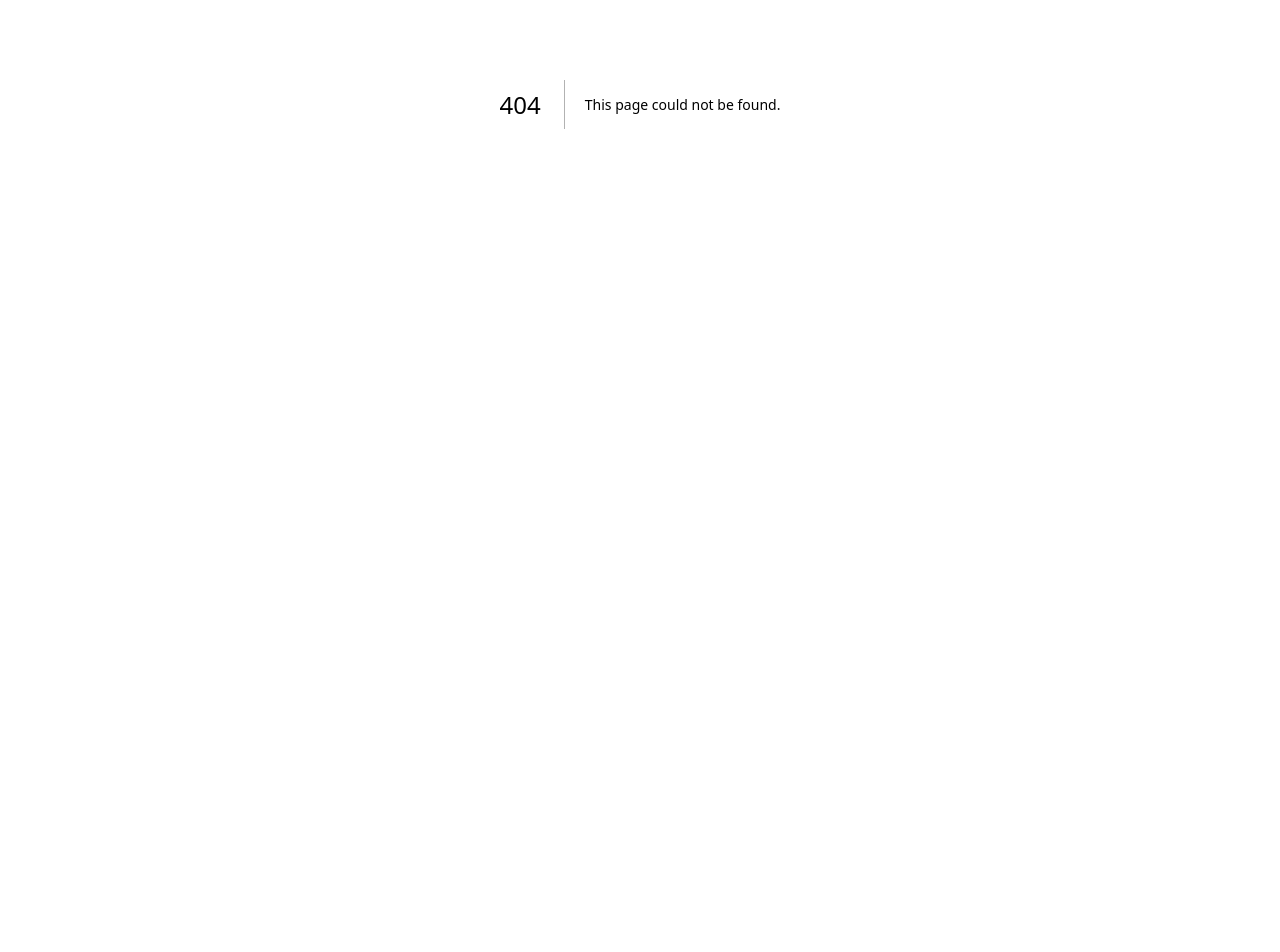
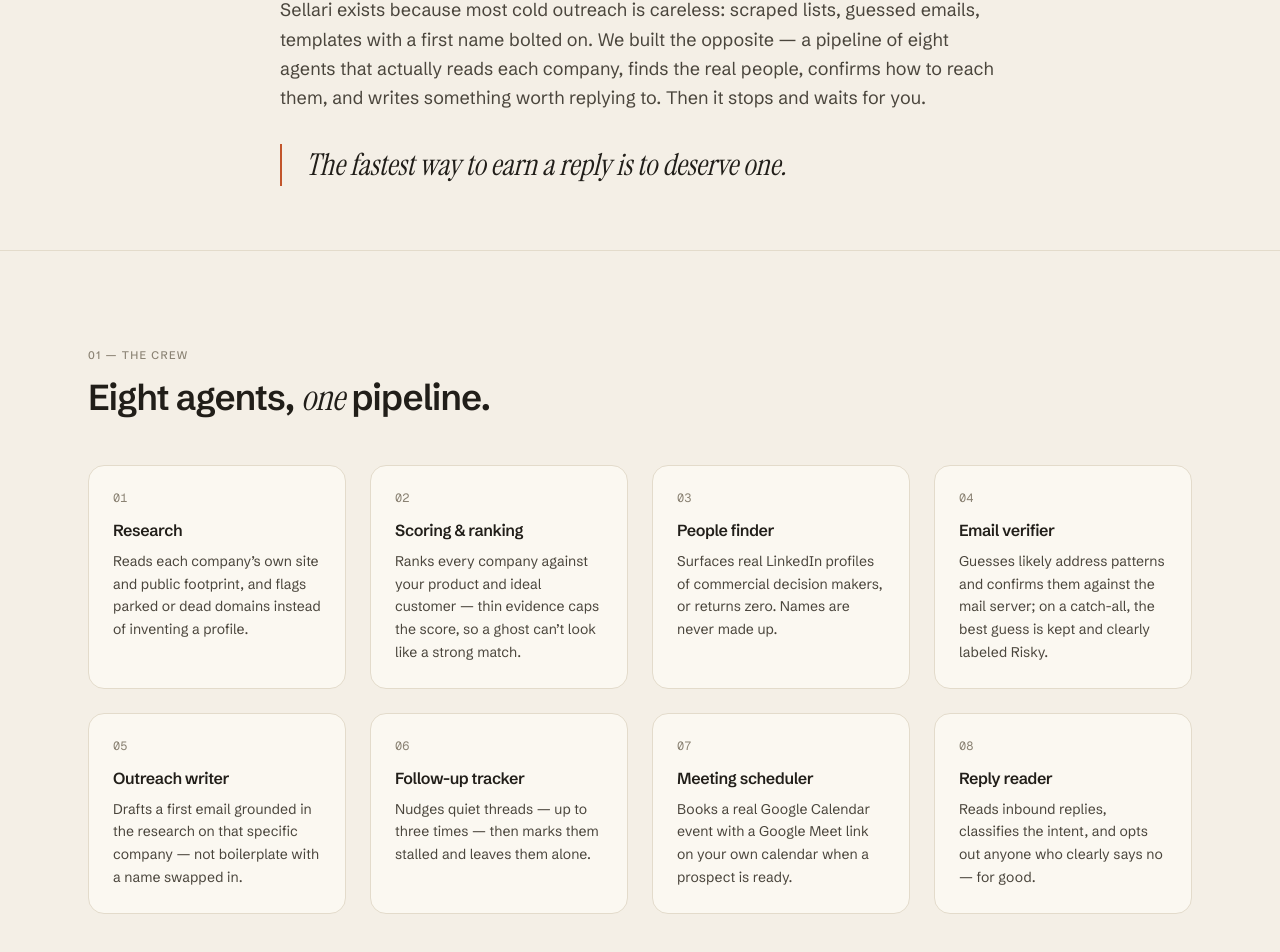
Before and after one commit to PulkitGarg31/SynthSales-Agentic-AI-Sales-CRM, a Next.js app in the folder web/: page /about in a window 1280 px wide. Before the commit this address had no page. Shown: the part 296-1248 px from the top of the page. Before the commit the page ends 800 px from the top, so only its background shows below. Built offline with nearby package versions, Linux system fonts and the light colour scheme.

Commit message:
feat(web): about, contact, emblem 404

```diff
--- /dev/null
+++ b/web/src/app/(marketing)/about/page.tsx
@@ -0,0 +1,135 @@
+import type { Metadata } from "next";
+import { Eyebrow } from "@/components/ui/Eyebrow";
+import { AGENT_LABELS } from "@/lib/constants";
+
+export const metadata: Metadata = { title: "About" };
+
+// One truthful line per agent, in pipeline order. Labels come from the shared
+// AGENT_LABELS map so marketing and app UI never drift apart.
+const CREW: readonly { key: string; duty: string }[] = [
+  {
+    key: "enrichment",
+    duty:
+      "Reads each company’s own site and public footprint, and flags parked or dead domains instead of inventing a profile.",
+  },
+  {
+    key: "scoring",
+    duty:
+      "Ranks every company against your product and ideal customer — thin evidence caps the score, so a ghost can’t look like a strong match.",
+  },
+  {
+    key: "employee_finder",
+    duty:
+      "Surfaces real LinkedIn profiles of commercial decision makers, or returns zero. Names are never made up.",
+  },
+  {
+    key: "email_guess_verification",
+    duty:
+      "Guesses likely address patterns and confirms them against the mail server; on a catch-all, the best guess is kept and clearly labeled Risky.",
+  },
+  {
+    key: "outreach",
+    duty:
+      "Drafts a first email grounded in the research on that specific company — not boilerplate with a name swapped in.",
+  },
+  {
+    key: "tracking",
+    duty:
+      "Nudges quiet threads — up to three times — then marks them stalled and leaves them alone.",
+  },
+  {
+    key: "meeting",
+    duty:
+      "Books a real Google Calendar event with a Google Meet link on your own calendar when a prospect is ready.",
+  },
+  {
+    key: "reply_classifier",
+    duty:
+      "Reads inbound replies, classifies the intent, and opts out anyone who clearly says no — for good.",
+  },
+] as const;
+
+const PRINCIPLES = [
+  {
+    title: "Never fabricate",
+    body:
+      "Zero contacts beats invented ones. A dead domain is reported as dead, an unverifiable email stays blank, and no agent ever fills a gap with fiction.",
+  },
+  {
+    title: "Degrade gracefully",
+    body:
+      "Every external integration is optional. A missing key means an honest blank and a deterministic fallback — never a fake result pretending the service answered.",
+  },
+  {
+    title: "A human approves every send",
+    body:
+      "Outbound email ships disabled. Drafts queue for review, follow-ups respect the kill-switch, and nothing reaches a prospect without your go-ahead.",
+  },
+] as const;
+
+export default function AboutPage() {
+  return (
+    <>
+      <section className="mx-auto w-full max-w-3xl px-6 pb-16 pt-20 md:pt-28">
+        <div className="space-y-4">
+          <Eyebrow>About Sellari</Eyebrow>
+          <h1 className="display text-4xl md:text-5xl">
+            Outreach, done <em>carefully</em>.
+          </h1>
+        </div>
+        <p className="mt-8 text-base leading-relaxed text-ink-soft md:text-lg">
+          Sellari exists because most cold outreach is careless: scraped lists, guessed emails,
+          templates with a first name bolted on. We built the opposite — a pipeline of eight agents
+          that actually reads each company, finds the real people, confirms how to reach them, and
+          writes something worth replying to. Then it stops and waits for you.
+        </p>
+        <p className="mt-8 border-l-2 border-terracotta pl-6 font-serif text-2xl italic leading-snug text-ink md:text-3xl">
+          The fastest way to earn a reply is to deserve one.
+        </p>
+      </section>
+
+      <section className="border-t border-line">
+        <div className="mx-auto w-full max-w-6xl px-6 py-20 md:py-24">
+          <div className="max-w-2xl space-y-4">
+            <Eyebrow index="01">The crew</Eyebrow>
+            <h2 className="display text-3xl md:text-4xl">
+              Eight agents, <em>one</em> pipeline.
+            </h2>
+          </div>
+          <div className="mt-12 grid gap-6 sm:grid-cols-2 lg:grid-cols-4">
+            {CREW.map((agent, i) => (
+              <div key={agent.key} className="rounded-2xl border border-line bg-paper p-6">
+                <p className="font-mono text-xs text-ink-faint">{String(i + 1).padStart(2, "0")}</p>
+                <h3 className="mt-3 text-base font-semibold tracking-tight text-ink">
+                  {AGENT_LABELS[agent.key]}
+                </h3>
+                <p className="mt-2 text-sm leading-relaxed text-ink-soft">{agent.duty}</p>
+              </div>
+            ))}
+          </div>
+        </div>
+      </section>
+
+      <section className="border-t border-line">
+        <div className="mx-auto w-full max-w-3xl px-6 py-20 md:py-24">
+          <div className="space-y-4">
+            <Eyebrow index="02">Principles</Eyebrow>
+            <h2 className="display text-3xl md:text-4xl">
+              What we <em>refuse</em> to automate away.
+            </h2>
+          </div>
+          <ul className="mt-10">
+            {PRINCIPLES.map((principle) => (
+              <li key={principle.title} className="border-b border-line py-6 first:border-t">
+                <h3 className="text-base font-semibold tracking-tight text-ink">
+                  {principle.title}
+                </h3>
+                <p className="mt-2 text-sm leading-relaxed text-ink-soft">{principle.body}</p>
+              </li>
+            ))}
+          </ul>
+        </div>
+      </section>
+    </>
+  );
+}
--- /dev/null
+++ b/web/src/app/(marketing)/contact/page.tsx
@@ -0,0 +1,81 @@
+import type { Metadata } from "next";
+import { LifeBuoy, Mail, Plus } from "lucide-react";
+import { Eyebrow } from "@/components/ui/Eyebrow";
+import { FAQ } from "@/lib/copy";
+
+export const metadata: Metadata = { title: "Contact" };
+
+const CHANNELS = [
+  {
+    icon: Mail,
+    title: "Say hello",
+    line: "Questions about the product, partnerships, or anything else — we read everything.",
+    email: "hello@sellari.ai",
+  },
+  {
+    icon: LifeBuoy,
+    title: "Get support",
+    line: "Already running campaigns and something looks off? Write in with your account email.",
+    email: "support@sellari.ai",
+  },
+] as const;
+
+export default function ContactPage() {
+  return (
+    <>
+      <section className="mx-auto w-full max-w-3xl px-6 pb-16 pt-20 md:pt-28">
+        <div className="space-y-4">
+          <Eyebrow>Contact</Eyebrow>
+          <h1 className="display text-4xl md:text-5xl">
+            Talk to a <em>human</em>.
+          </h1>
+          <p className="text-base leading-relaxed text-ink-soft md:text-lg">
+            No ticket portal, no chatbot maze. Pick an inbox and a person will reply.
+          </p>
+        </div>
+        <div className="mt-12 grid gap-6 sm:grid-cols-2">
+          {CHANNELS.map((channel) => (
+            <div key={channel.email} className="rounded-2xl border border-line bg-paper p-6">
+              <channel.icon aria-hidden className="size-5 text-terracotta" strokeWidth={1.75} />
+              <h2 className="mt-4 text-base font-semibold tracking-tight text-ink">
+                {channel.title}
+              </h2>
+              <p className="mt-2 text-sm leading-relaxed text-ink-soft">{channel.line}</p>
+              <a
+                href={`mailto:${channel.email}`}
+                className="mt-4 inline-block text-sm font-medium text-ink underline decoration-line underline-offset-4 transition hover:decoration-terracotta"
+              >
+                {channel.email}
+              </a>
+            </div>
+          ))}
+        </div>
+      </section>
+
+      <section className="border-t border-line">
+        <div className="mx-auto w-full max-w-3xl px-6 py-20 md:py-24">
+          <div className="space-y-4">
+            <Eyebrow>Before you write</Eyebrow>
+            <h2 className="display text-3xl md:text-4xl">
+              The <em>usual</em> questions.
+            </h2>
+          </div>
+          <div className="mt-10">
+            {FAQ.slice(0, 3).map((item) => (
+              <details key={item.q} className="group border-b border-line py-5">
+                <summary className="flex cursor-pointer list-none items-center justify-between gap-4 text-base font-medium text-ink [&::-webkit-details-marker]:hidden">
+                  {item.q}
+                  <Plus
+                    aria-hidden
+                    className="size-4 shrink-0 text-ink-faint transition group-open:rotate-45"
+                  />
+                </summary>
+                <p className="mt-3 text-sm leading-relaxed text-ink-soft">{item.a}</p>
+              </details>
+            ))}
+          </div>
+        </div>
+      </section>
+    </>
+  );
+}
--- /dev/null
+++ b/web/src/app/not-found.tsx
@@ -0,0 +1,37 @@
+import type { Metadata } from "next";
+import Image from "next/image";
+import Link from "next/link";
+
+export const metadata: Metadata = { title: "Page not found" };
+
+// Root-level 404 — renders outside the (marketing)/(app) layouts, so it carries
+// its own minimal centered cream treatment (body is already cream).
+export default function NotFound() {
+  return (
+    <main className="flex min-h-screen flex-col items-center justify-center gap-6 px-6 text-center">
+      <Image
+        src="/brand/emblem.png"
+        alt=""
+        width={742}
+        height={894}
+        sizes="64px"
+        className="h-16 w-auto"
+        priority
+      />
+      <p className="text-[11px] font-medium uppercase tracking-[0.12em] text-ink-faint">404</p>
+      <h1 className="display text-4xl md:text-5xl">
+        This trail goes <em>nowhere</em>.
+      </h1>
+      <p className="max-w-md text-base leading-relaxed text-ink-soft">
+        The page you’re after doesn’t exist, or it moved. Best to head back and pick up the path
+        from there.
+      </p>
+      <Link
+        href="/"
+        className="mt-2 rounded-full bg-ink px-6 py-3 text-sm font-medium text-cream transition hover:opacity-90"
+      >
+        Back to camp
+      </Link>
+    </main>
+  );
+}
```
